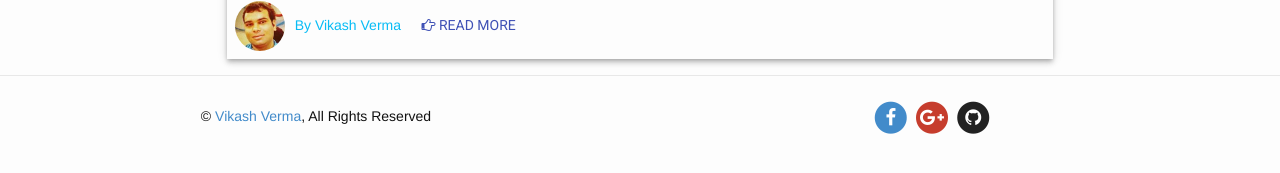
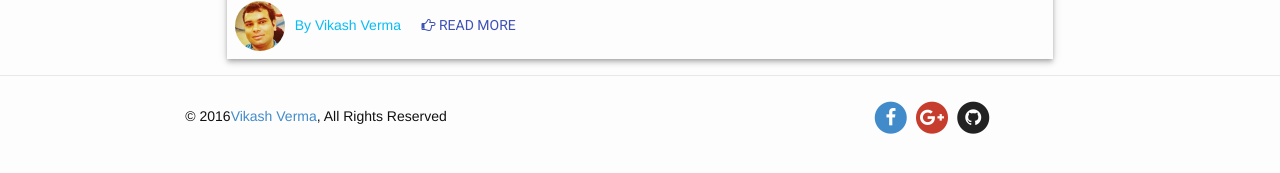
Before and after one commit to vikashvverma/vikashvverma.github.io, a Jekyll site: the page built from index.html, in a window 1280 px wide. Shown: the part 456-629 px from the top of the page. Built offline with Jekyll 4.4.1, drawn with Linux system fonts in a browser that asks for light colours; nearby versions of some CDN libraries.

Commit message:
Add coypright year :+1:

```diff
--- a/_includes/footer.html
+++ b/_includes/footer.html
@@ -1,6 +1,6 @@
 <footer class="site-footer mdl-grid" >
 
-<span class="mdl-cell--6-col" style="text-align: center;font-size:14px;line-height: 64px">© <a href="http://www.vikashverma.in"  style="color:#428bca;text-decoration: none">Vikash Verma</a>, All Rights Reserved</span>
+<span class="mdl-cell--6-col" style="text-align: center;font-size:14px;line-height: 64px">© 2016<a href="http://www.vikashverma.in"  style="color:#428bca;text-decoration: none">Vikash Verma</a>, All Rights Reserved</span>
 <div class="mdl-cell--6-col" style="text-align: center;line-height: 64px;">
 <a href="https://www.facebook.com/vikashvverma" target="_blank"><span class="fa-stack fa-lg"><i class="fa fa-circle fa-stack-2x fa-inverse" style="color: #428bca !important"></i> <i class="fa fa-facebook fa-stack-1x fa-inverse" ></i></span></a>
 <a href="https://www.google.com/+VikashVerma" target="_blank"><span class="fa-stack fa-lg"><i class="fa fa-circle fa-stack-2x fa-inverse" style="color: #C63D2D !important"></i> <i class="fa fa-google-plus fa-stack-1x fa-inverse" ></i></span></a>
```
